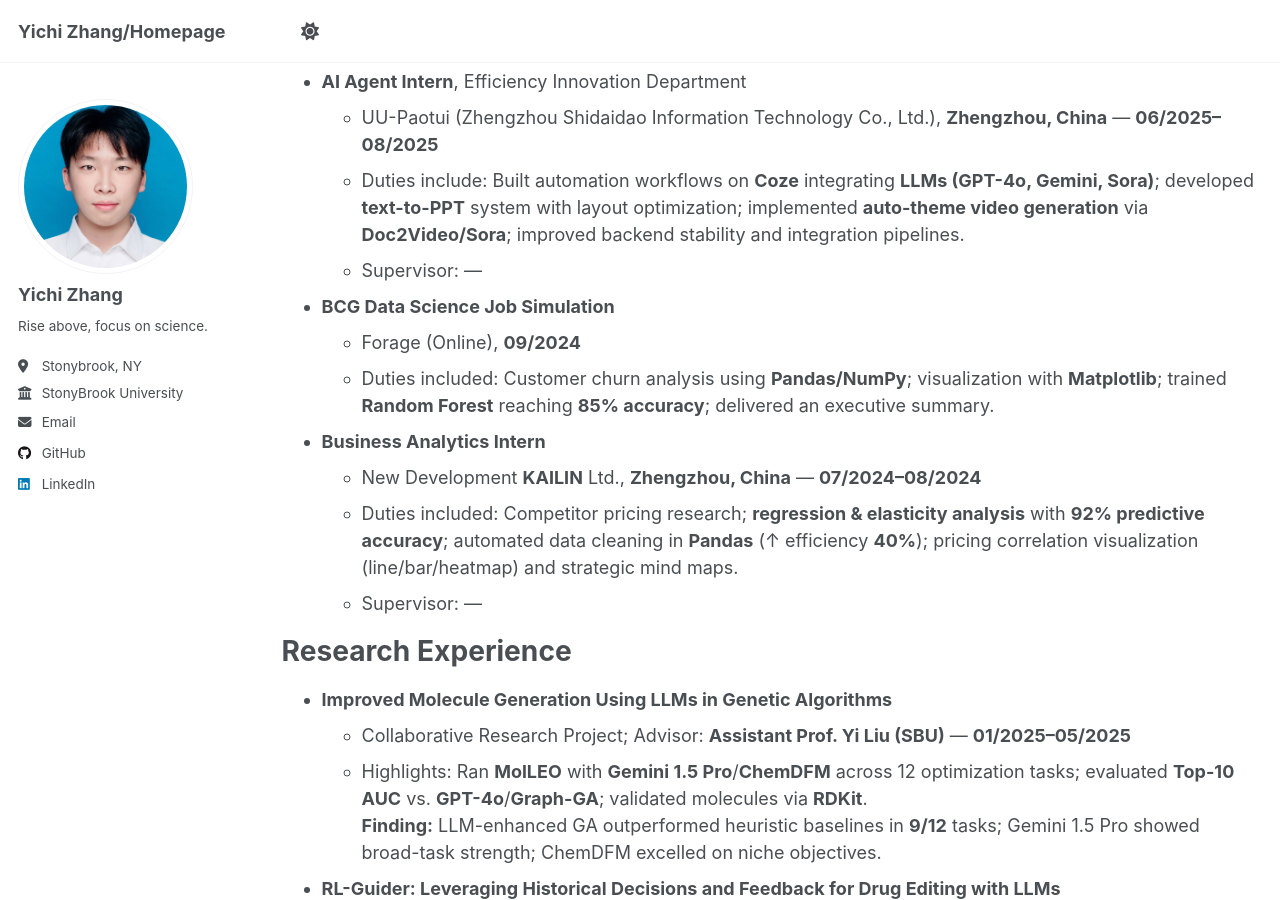
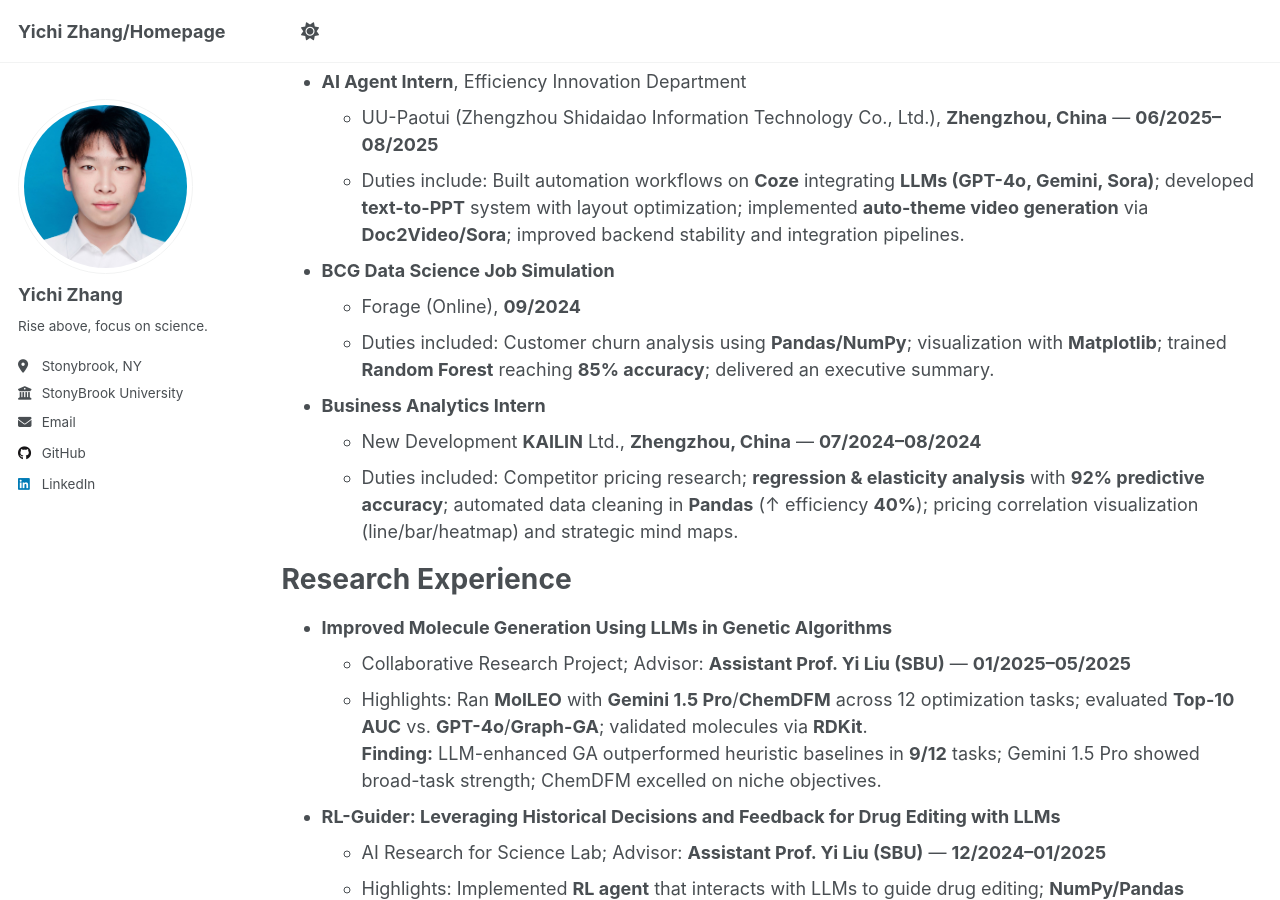
Before and after one commit to YichiXiaoju/YichiZhang.github.io, a Jekyll site: the page built from _pages/cv.md, in a window 1280 px wide and 900 px high, scrolled down 386 px. Built offline with Jekyll 4.4.1, drawn with Linux system fonts in a browser that asks for light colours.

Commit message:
Remove supervisor details from CV entries
Signed-off-by: Yichi Zhang <yichi.zhang@stonybrook.edu>

```diff
--- a/_pages/cv.md
+++ b/_pages/cv.md
@@ -22,7 +22,6 @@ Work experience
 * **AI Agent Intern**, Efficiency Innovation Department
   * UU-Paotui (Zhengzhou Shidaidao Information Technology Co., Ltd.), **Zhengzhou, China** — **06/2025–08/2025**
   * Duties include: Built automation workflows on **Coze** integrating **LLMs (GPT-4o, Gemini, Sora)**; developed **text-to-PPT** system with layout optimization; implemented **auto-theme video generation** via **Doc2Video/Sora**; improved backend stability and integration pipelines.
-  * Supervisor: —
 
 * **BCG Data Science Job Simulation**
   * Forage (Online), **09/2024**
@@ -31,7 +30,6 @@ Work experience
 * **Business Analytics Intern**
   * New Development **KAILIN** Ltd., **Zhengzhou, China** — **07/2024–08/2024**
   * Duties included: Competitor pricing research; **regression & elasticity analysis** with **92% predictive accuracy**; automated data cleaning in **Pandas** (↑ efficiency **40%**); pricing correlation visualization (line/bar/heatmap) and strategic mind maps.
-  * Supervisor: —
 
 Research Experience
 ======
```
